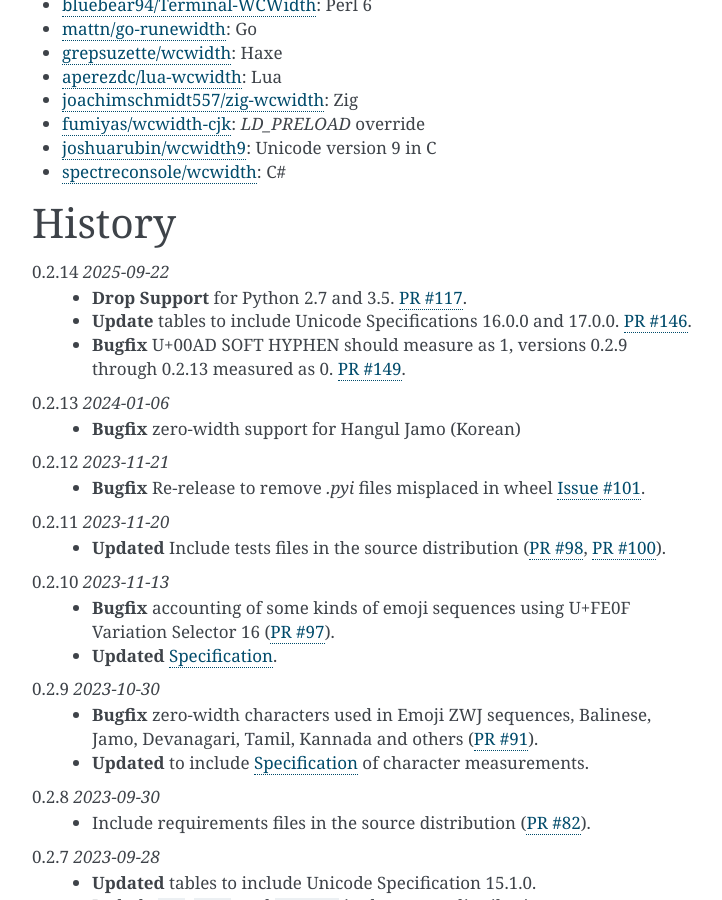
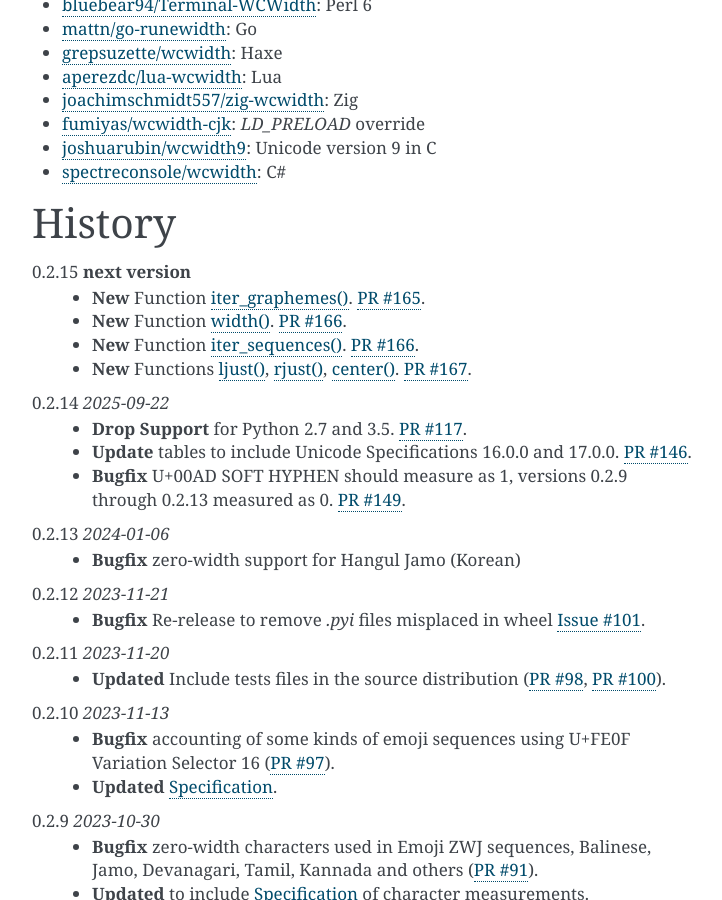
Before and after one commit to jquast/wcwidth, a Sphinx documentation site: the page built from docs/intro.rst, in a window 1280 px wide and 900 px high, scrolled down 7006 px. Shown: the whole window, without its empty margins (388-1110 px from the left). Built offline with Sphinx 7.4.7, drawn with Linux system fonts in a browser that asks for light colours.

Commit message:
Add 0.2.15 version history with new functions

```diff
--- a/docs/intro.rst
+++ b/docs/intro.rst
@@ -353,6 +353,12 @@
 History
 =======
 
+0.2.15 **next version**
+  * **New** Function `iter_graphemes()`_. `PR #165`_.
+  * **New** Function `width()`_. `PR #166`_.
+  * **New** Function `iter_sequences()`_. `PR #166`_.
+  * **New** Functions `ljust()`_, `rjust()`_, `center()`_. `PR #167`_.
+
 0.2.14 *2025-09-22*
   * **Drop Support** for Python 2.7 and 3.5. `PR #117`_.
   * **Update** tables to include Unicode Specifications 16.0.0 and 17.0.0.
@@ -483,7 +489,16 @@
 .. _`PR #117`: https://github.com/jquast/wcwidth/pull/117
 .. _`PR #146`: https://github.com/jquast/wcwidth/pull/146
 .. _`PR #149`: https://github.com/jquast/wcwidth/pull/149
+.. _`PR #165`: https://github.com/jquast/wcwidth/pull/165
+.. _`PR #166`: https://github.com/jquast/wcwidth/pull/166
+.. _`PR #167`: https://github.com/jquast/wcwidth/pull/167
 .. _`Issue #101`: https://github.com/jquast/wcwidth/issues/101
+.. _`iter_graphemes()`: https://wcwidth.readthedocs.io/en/latest/api.html#wcwidth.iter_graphemes
+.. _`width()`: https://wcwidth.readthedocs.io/en/latest/api.html#wcwidth.width
+.. _`iter_sequences()`: https://wcwidth.readthedocs.io/en/latest/api.html#wcwidth.iter_sequences
+.. _`ljust()`: https://wcwidth.readthedocs.io/en/latest/api.html#wcwidth.ljust
+.. _`rjust()`: https://wcwidth.readthedocs.io/en/latest/api.html#wcwidth.rjust
+.. _`center()`: https://wcwidth.readthedocs.io/en/latest/api.html#wcwidth.center
 .. _`jquast/blessed`: https://github.com/jquast/blessed
 .. _`selectel/pyte`: https://github.com/selectel/pyte
 .. _`thomasballinger/curtsies`: https://github.com/thomasballinger/curtsies
```
